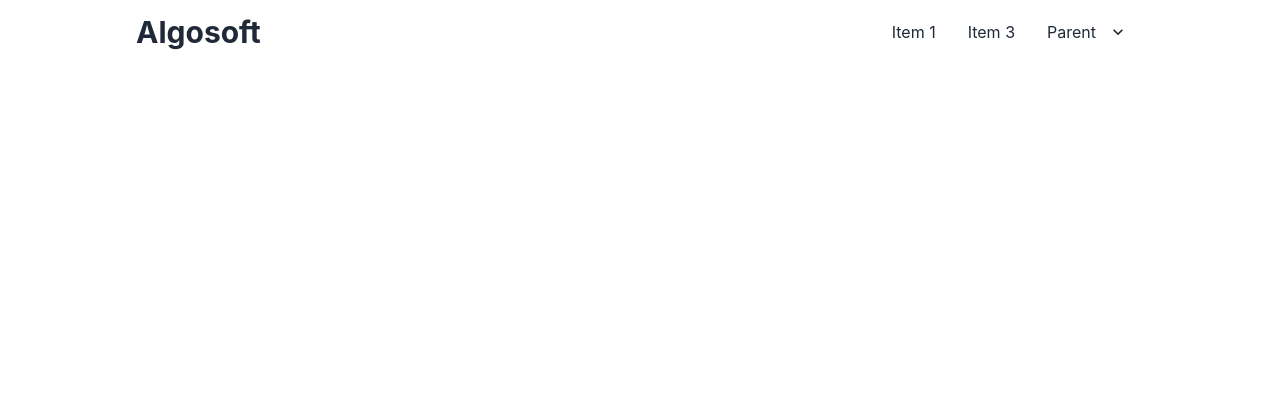
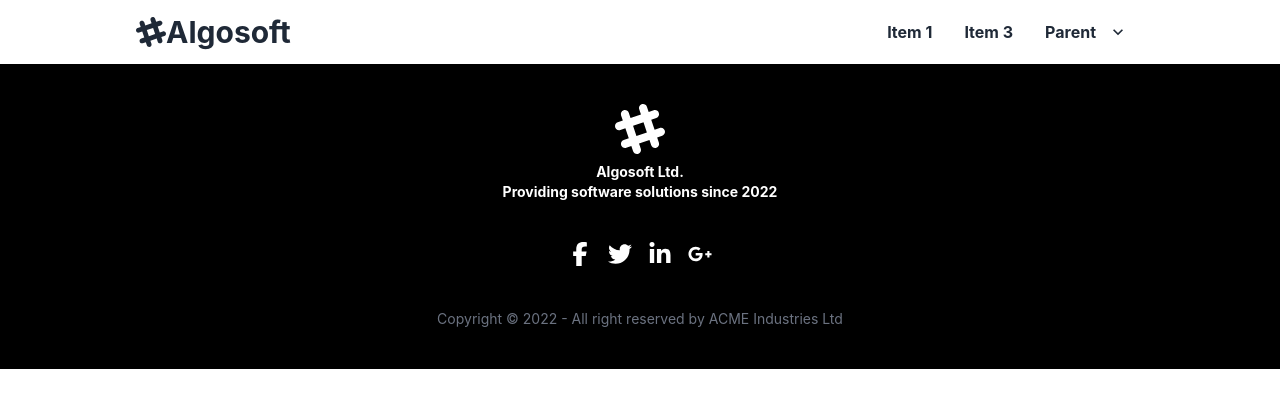
Before and after one commit to Marzan1810662/algosolver-task2, a React (Create React App) app: page / in a window 1280 px wide. Shown: the top 408 px of the page. Built offline with nearby package versions, Linux system fonts and the light colour scheme.

Commit message:
simple footer added

```diff
--- a/package.json
+++ b/package.json
@@ -3,6 +3,10 @@
   "version": "0.1.0",
   "private": true,
   "dependencies": {
+    "@fortawesome/fontawesome-svg-core": "^6.1.1",
+    "@fortawesome/free-brands-svg-icons": "^6.1.1",
+    "@fortawesome/free-solid-svg-icons": "^6.1.1",
+    "@fortawesome/react-fontawesome": "^0.1.18",
     "@testing-library/jest-dom": "^5.16.4",
     "@testing-library/react": "^13.3.0",
     "@testing-library/user-event": "^13.5.0",
--- /dev/null
+++ b/src/pages/Home/Footer.js
@@ -0,0 +1,39 @@
+import { faFacebookF, faGooglePlusG, faLinkedinIn, faTwitter } from '@fortawesome/free-brands-svg-icons';
+import { FontAwesomeIcon } from '@fortawesome/react-fontawesome';
+import React from 'react';
+
+const Footer = () => {
+    const date = new Date();
+    const year = date.getFullYear();
+    return (
+        <footer className="footer footer-center p-10 bg-black text-white">
+            <div>
+                <svg width="50" height="50" viewBox="0 0 24 24" xmlns="http://www.w3.org/2000/svg" fillRule="evenodd" clipRule="evenodd" className="inline-block fill-current"><path d="M22.672 15.226l-2.432.811.841 2.515c.33 1.019-.209 2.127-1.23 2.456-1.15.325-2.148-.321-2.463-1.226l-.84-2.518-5.013 1.677.84 2.517c.391 1.203-.434 2.542-1.831 2.542-.88 0-1.601-.564-1.86-1.314l-.842-2.516-2.431.809c-1.135.328-2.145-.317-2.463-1.229-.329-1.018.211-2.127 1.231-2.456l2.432-.809-1.621-4.823-2.432.808c-1.355.384-2.558-.59-2.558-1.839 0-.817.509-1.582 1.327-1.846l2.433-.809-.842-2.515c-.33-1.02.211-2.129 1.232-2.458 1.02-.329 2.13.209 2.461 1.229l.842 2.515 5.011-1.677-.839-2.517c-.403-1.238.484-2.553 1.843-2.553.819 0 1.585.509 1.85 1.326l.841 2.517 2.431-.81c1.02-.33 2.131.211 2.461 1.229.332 1.018-.21 2.126-1.23 2.456l-2.433.809 1.622 4.823 2.433-.809c1.242-.401 2.557.484 2.557 1.838 0 .819-.51 1.583-1.328 1.847m-8.992-6.428l-5.01 1.675 1.619 4.828 5.011-1.674-1.62-4.829z"></path></svg>
+                <p className="font-bold">
+                    Algosoft Ltd. <br />Providing software solutions since 2022
+                </p>
+            </div>
+            <div>
+                <div className="grid grid-flow-col gap-4">
+                    <a>
+                        <FontAwesomeIcon className='w-6 h-6' icon={faFacebookF} />
+                    </a>
+                    <a>
+                        <FontAwesomeIcon className='w-6 h-6' icon={faTwitter} />
+                    </a>
+                    <a>
+                        <FontAwesomeIcon className='w-6 h-6' icon={faLinkedinIn} />
+                    </a>
+                    <a>
+                        <FontAwesomeIcon className='w-6 h-6' icon={faGooglePlusG} />
+                    </a>
+                </div>
+            </div>
+            <div className='text-gray-500'>
+                <p>Copyright © 2022 - All right reserved by ACME Industries Ltd</p>
+            </div>
+        </footer>
+    );
+};
+
+export default Footer;
--- a/src/pages/Home/Header.js
+++ b/src/pages/Home/Header.js
@@ -23,10 +23,21 @@
                         </li>
                     </ul>
                 </div>
-                <a className="font-bold text-3xl">Algosoft</a>
+                <div className="hidden lg:flex items-center" >
+                    <span>
+                    <svg width="30" height="30" viewBox="0 0 24 24" xmlns="http://www.w3.org/2000/svg" fillRule="evenodd" clipRule="evenodd" className="inline-block fill-current"><path d="M22.672 15.226l-2.432.811.841 2.515c.33 1.019-.209 2.127-1.23 2.456-1.15.325-2.148-.321-2.463-1.226l-.84-2.518-5.013 1.677.84 2.517c.391 1.203-.434 2.542-1.831 2.542-.88 0-1.601-.564-1.86-1.314l-.842-2.516-2.431.809c-1.135.328-2.145-.317-2.463-1.229-.329-1.018.211-2.127 1.231-2.456l2.432-.809-1.621-4.823-2.432.808c-1.355.384-2.558-.59-2.558-1.839 0-.817.509-1.582 1.327-1.846l2.433-.809-.842-2.515c-.33-1.02.211-2.129 1.232-2.458 1.02-.329 2.13.209 2.461 1.229l.842 2.515 5.011-1.677-.839-2.517c-.403-1.238.484-2.553 1.843-2.553.819 0 1.585.509 1.85 1.326l.841 2.517 2.431-.81c1.02-.33 2.131.211 2.461 1.229.332 1.018-.21 2.126-1.23 2.456l-2.433.809 1.622 4.823 2.433-.809c1.242-.401 2.557.484 2.557 1.838 0 .819-.51 1.583-1.328 1.847m-8.992-6.428l-5.01 1.675 1.619 4.828 5.011-1.674-1.62-4.829z"></path></svg>
+                    </span>
+                    <span><a className="font-bold text-3xl">Algosoft</a></span>
+                </div>
             </div>
-            <div className="navbar-center hidden lg:flex">
-                <ul className="menu menu-horizontal p-0">
+            <div className="navbar-center lg:flex">
+            <div className="flex items-center justify-center lg:hidden" >
+                    <span>
+                    <svg width="30" height="30" viewBox="0 0 24 24" xmlns="http://www.w3.org/2000/svg" fillRule="evenodd" clipRule="evenodd" className="inline-block fill-current"><path d="M22.672 15.226l-2.432.811.841 2.515c.33 1.019-.209 2.127-1.23 2.456-1.15.325-2.148-.321-2.463-1.226l-.84-2.518-5.013 1.677.84 2.517c.391 1.203-.434 2.542-1.831 2.542-.88 0-1.601-.564-1.86-1.314l-.842-2.516-2.431.809c-1.135.328-2.145-.317-2.463-1.229-.329-1.018.211-2.127 1.231-2.456l2.432-.809-1.621-4.823-2.432.808c-1.355.384-2.558-.59-2.558-1.839 0-.817.509-1.582 1.327-1.846l2.433-.809-.842-2.515c-.33-1.02.211-2.129 1.232-2.458 1.02-.329 2.13.209 2.461 1.229l.842 2.515 5.011-1.677-.839-2.517c-.403-1.238.484-2.553 1.843-2.553.819 0 1.585.509 1.85 1.326l.841 2.517 2.431-.81c1.02-.33 2.131.211 2.461 1.229.332 1.018-.21 2.126-1.23 2.456l-2.433.809 1.622 4.823 2.433-.809c1.242-.401 2.557.484 2.557 1.838 0 .819-.51 1.583-1.328 1.847m-8.992-6.428l-5.01 1.675 1.619 4.828 5.011-1.674-1.62-4.829z"></path></svg>
+                    </span>
+                    <span><a className="font-bold text-3xl">Algosoft</a></span>
+                </div>
+                <ul className="hidden lg:menu lg:menu-horizontal p-0 font-bold">
                     <li><a>Item 1</a></li>
                     <li><a>Item 3</a></li>
                     <li tabIndex="0">
--- a/src/pages/Home/Home.js
+++ b/src/pages/Home/Home.js
@@ -1,10 +1,12 @@
 import React from 'react';
+import Footer from './Footer';
 import Header from './Header';
 
 const Home = () => {
     return (
         <div>
             <Header/>
+            <Footer/>
         </div>
     );
 };
```
Also changed, not shown: 1 other file (tests, documents, lock files or other folders).
